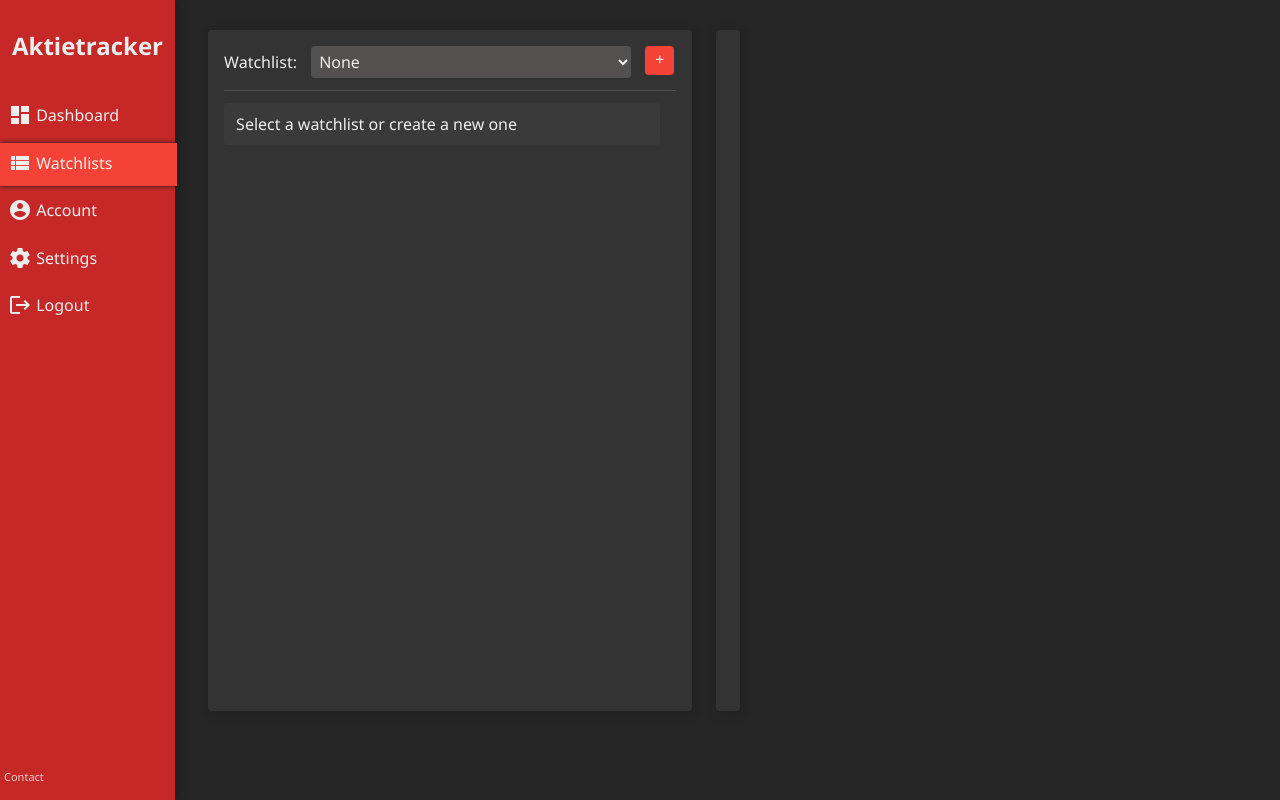
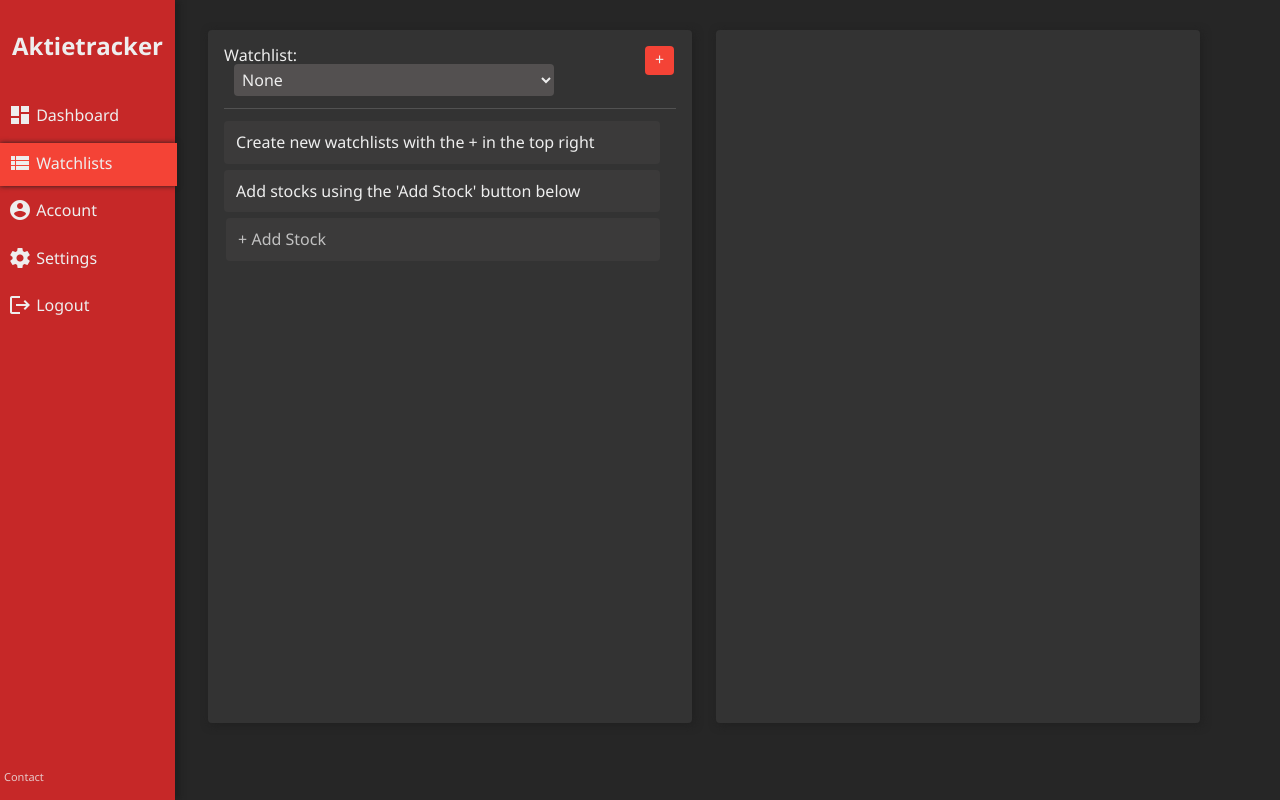
Before and after one commit to sclip/aktietracker, a Flask app: page /watchlists in a window 1280 px wide. Run offline with Flask 2, Linux system fonts and the light colour scheme; the visitor is signed in with stand-in values (Sample User, id 1); data comes from the database, SQL or seed files in the repository; data that the repository does not hold is empty.

Commit message:
some stuff

```diff
--- a/aktietracker/main/routes.py
+++ b/aktietracker/main/routes.py
@@ -1,8 +1,11 @@
 from flask import Blueprint
 from flask import render_template, jsonify, request
 from flask_login import login_required, current_user
+from aktietracker.main.forms import NewWatchlistForm, AddStockForm
+from loguru import logger
 
-# from main.models import Post
+from aktietracker.models import Watchlist, Stock
+from aktietracker import db
 
 main = Blueprint("main", __name__)
 
@@ -28,20 +31,79 @@
     return render_template("dashboard.html", selected_button="dashboard")
 
 
-@main.route("/watchlists")
+@main.route("/watchlists", methods=["GET", "POST"])
 @login_required
 def watchlists():
-    # posts = Post.query.all()
+
+    watchlists_ = current_user.watchlists
+
+    print(watchlists_)
+
     return render_template("watchlists.html", selected_button="watchlists")
+
+
+@main.route("/process_get_watchlists", methods=["GET", "POST"])
+def process_get_watchlists():
+    user_watchlists = current_user.watchlists
+    return jsonify({"watchlists": [x.name for x in user_watchlists], "success": True})
 
 
 @main.route("/process_watchlist_request", methods=["GET", "POST"])
 def process_watchlist_request():
-    print(request.get_data(as_text=True).split("=")[1])
     user_watchlists = current_user.watchlists
-    print(user_watchlists)
+
     for watchlist in user_watchlists:
         if watchlist.name == request.get_data(as_text=True).split("=")[1]:
-            return jsonify({"stocks": watchlist.stocks, "success": True})
+            return jsonify({"stocks": [stock.ticker for stock in watchlist.stocks], "success": True})
 
     return jsonify({"stocks": ["None"], "success": False})
+
+
+@main.route("/process_add_watchlist", methods=["GET", "POST"])
+def process_add_watchlist():
+    """ Create a new watchlist and add it to the database """
+
+    data = [x.split('=') for x in request.get_data(as_text=True).split("&")][0]
+    new_watchlist_name = " ".join(data[1].split("+"))
+    # some wack stuff has to be done for it to work
+
+    if 0 < len(new_watchlist_name) < 120:
+        watchlist = Watchlist(
+            name=new_watchlist_name,
+            user_id=current_user.id
+        )
+
+        db.session.add(watchlist)
+        db.session.commit()
+
+        return jsonify({"success": True})
+
+    return jsonify({"success": False})
+
+
+@main.route("/process_add_stock", methods=["GET", "POST"])
+def process_add_stock():
+    user_watchlists = current_user.watchlists
+
+    data = [x.split('=') for x in request.get_data(as_text=True).split("&")]
+
+    for watchlist in user_watchlists:
+        if watchlist.name == data[1][1]:  # data[1][1] is the watchlist name
+            new_stock_ticker = data[0][1]  # the stock ticker
+
+            # todo: validate tickers
+            # todo: add the option to add tickers with company names
+            # todo:  ... if valid_ticker(): ...
+
+            stock = Stock(
+                ticker=new_stock_ticker,
+                watchlist_id=watchlist.id
+            )
+
+            db.session.add(stock)
+            db.session.commit()
+
+            logger.info(f"Successfully added stock to watchlist ({new_stock_ticker})")
+            return jsonify({"success": True})
+
+    return jsonify({"success": False})
--- a/aktietracker/models.py
+++ b/aktietracker/models.py
@@ -29,7 +29,7 @@
 
 class Stock(db.Model):
     id = db.Column(db.Integer, primary_key=True)
-    ticker = db.Column(db.String(10), unique=True, nullable=False)
+    ticker = db.Column(db.String(10), nullable=False)
     watchlist_id = db.Column(db.Integer, db.ForeignKey("watchlist.id"), nullable=False)
 
     def __repr__(self):
--- a/aktietracker/static/main.css
+++ b/aktietracker/static/main.css
@@ -10,6 +10,10 @@
   --content-bg-color: #333;
   --shadow-color: #202020;
   --border-color: #525252;
+  --accept-color: #3f51b5;
+  --accept-color-hover: #5c6bc0;
+  --accept-color-2: #009688;
+  --accept-color-2-hover: #26a69a;
 }
 
 body {
@@ -109,6 +113,16 @@
   justify-content: center;
 }
 
+.row-flexbox {
+  display: flex;
+  flex-direction: row;
+}
+
+.column-flexbox {
+  display: flex;
+  flex-direction: column;
+}
+
 select {
   margin-left: 2px;
   margin-right: 2px;
@@ -126,3 +140,67 @@
 .space-filler-1 {
   width: 2%;
 }
+
+.space-filler-2 {
+  width: 20%;
+}
+
+.space-filler-3 {
+  width: 90%;
+}
+
+.space-height-filler-3 {
+  height: 90%;
+}
+
+.popup-window-container {
+  position: absolute;
+  width: 100%;
+  height: 100%;
+  display: flex;
+  flex-direction:row;
+  z-index: 10;
+  /* background-color: var(--bg-color); */
+  left: 0;
+  right: 0;
+  top: 0;
+}
+
+.popup-window {
+  opacity: 100%;
+  position: absolute;
+  left: 20%;
+  top: 3.5%;
+  right: 20%;
+  bottom: 2%;
+  padding: 16px;
+  background-color: var(--light-bg-color);
+  border-radius: 4px;
+  box-shadow: 4px 4px 24px var(--shadow-color);
+}
+
+.border-bottom {
+  border-bottom: 1px solid var(--border-color);
+  padding-bottom: 2px;
+}
+
+.center-text {
+  text-align: center;
+}
+
+.popup-btns {
+  min-width: 8em;
+}
+
+.muted-text {
+  opacity: 75%;
+}
+
+.entry-field {
+  background-color: var(--box-color);
+  border: 0;
+  border-radius: 4px;
+  color: #DDD;
+  padding: 4.5px;
+  /* min-width: 16em; */
+}
--- a/aktietracker/static/watchlists.css
+++ b/aktietracker/static/watchlists.css
@@ -35,9 +35,28 @@
   padding-right: 10px;
 }
 
+#add-stock-btn {
+  text-align: center;
+}
+
+#add-stock-btn:hover {
+
+  background-color: var(--hovered-box-color);
+}
+
+#add-stock-btn-2 {
+  padding: 6px;
+}
+
+#add-stock-btn-2:hover {
+
+  background-color: var(--light-bg-color);
+  cursor: auto;
+}
+
 #watchlist-content {
   border-top: 1px solid var(--border-color);
-  padding-top: 12px;
+  padding-top: 6px;
   height: 74vh;
   overflow-y: scroll;
 }
@@ -50,6 +69,7 @@
 .watchlist-content-section {
   margin-left: 12px;
   margin-right: 12px;
+  width: 460px;
 }
 
 .watchlist-item {
@@ -59,4 +79,41 @@
   border-radius: 4px;
   display: flex;
   flex-direction: row;
+  margin-top: 6px;
+  margin-bottom: 6px;
 }
+
+#new-watchlist-done-btn {
+  background-color: var(--accept-color);
+}
+
+#new-watchlist-done-btn:hover {
+  background-color: var(--accept-color-hover);
+}
+
+#add-stock-input-container {
+}
+
+.add-stock-btn {
+  font-size: 14px;
+  margin: 0;
+  border-radius: 4px;
+}
+
+#add-stock-done {
+  background-color: var(--accept-color-2);
+}
+
+#add-stock-done:hover {
+  background-color: var(--accept-color-2-hover);
+}
+
+#add-watchlist-input {
+  margin-top: 6px;
+  width: 98.4%;
+}
+
+#add-watchlist-input-container {
+  margin-left: auto;
+  margin-right: auto;
+}
--- a/aktietracker/templates/watchlists.html
+++ b/aktietracker/templates/watchlists.html
@@ -19,9 +19,15 @@
 
 						{% for watchlist_ in current_user.watchlists %}
 
-							<option value="{{ watchlist_.name }}">watchlist_.name</option>
+							<option value="{{ watchlist_.name }}">{{watchlist_.name}}</option>
 
 						{% endfor %}
+            <div class="" id="watchlist-selection">
+              <div v-for="watchlist_name in watchlist_names">
+                <option>[[watchlist_name]]</option>
+              </div>
+            </div>
+
 
 
           </select>
@@ -33,10 +39,6 @@
 
       <div class="" id="watchlist-content">
 
-        {% for stock in current_user.watchlists[0] %}
-          {{ stock.ticker }}
-        {% endfor %}
-
 				<div v-for="stock in stocks_list" class="watchlist-item">
 					<div class="">
 						[[stock]]
@@ -45,6 +47,21 @@
 
 					</div>
 				</div>
+
+				<div class="watchlist-item btn " id="add-stock-btn">
+					<span id="add-stock-btn-text" class="muted-text noselect">+ Add Stock</span>
+
+
+				</div>
+
+        <div class="watchlist-item btn " id="add-stock-btn-2">
+          <span id="add-stock-input-container">
+            <input type="text" class="entry-field" name="new-stock" value="" id="add-stock-input" >
+
+            <span id="add-stock-done" class="material-icons btn add-stock-btn noselect">done</span>
+            <span id="add-stock-cancel" class="material-icons btn add-stock-btn noselect">close</span>
+          </span>
+        </div>
 
       </div>
 
@@ -60,15 +77,69 @@
   </div>
 </div>
 
+<div class="popup-window-container" id="new-watchlist-popup">
+	<div class="popup-window column-flexbox">
+		<h2 class="border-bottom center-text">New Watchlist</h2>
+    <div class="add-watchlist-input-container">
+      <label for="new-watchlist">Watchlist name:</label>
+      <input type="text" name="new-watchlist" value="" class="entry-field" id="add-watchlist-input">
+    </div>
+		<div class="space-height-filler-3">
+
+		</div>
+		<div class="horizontal-flexbox">
+			<div class="btn popup-btns" id="new-watchlist-cancel">
+				Cancel
+			</div>
+			<div class="space-filler-3">
+
+			</div>
+			<div class="btn popup-btns" id="new-watchlist-done-btn">
+				Done
+			</div>
+		</div>
+	</div>
+</div>
+
 <script>
 
 	const watchlist = new Vue({
-			el: '#watchlist-content',
+			el: '#watchlist-container',
 			delimiters: ['[[', ']]'],
 			data: {
-					stocks_list: ["null"]
+					stocks_list: ["null"],
+          watchlist_names: ["None"]
 			}
 	})
+
+
+	function show_popup() {
+		$("#new-watchlist-popup").show();
+	}
+
+	function hide_popup() {
+		$("#new-watchlist-popup").hide();
+	}
+
+
+  function get_watchlists() {
+    $.ajax({
+      data: {
+
+      },
+      type: "POST",
+      url: "/process_get_watchlists"
+    }).done(function(data) {
+      if (data.success == true) {
+        watchlist.watchlist_names = data.watchlists;
+        // alert("success");
+      } else {
+        // alert("not success");
+      }
+    });
+  }
+
+
 
 	function select_watchlist() {
 
@@ -81,7 +152,10 @@
 		})
 		.done(function(data) {
 			if (data.success == false) {
-				watchlist.stocks_list = ["Select a watchlist or create a new one"]
+				watchlist.stocks_list = [
+					"Create new watchlists with the + in the top right",
+					"Add stocks using the 'Add Stock' button below"
+				]
 			} else {
 				watchlist.stocks_list = data.stocks;
 			}
@@ -91,13 +165,83 @@
 
 	$(document).ready(function() {
 
-
-
+		hide_popup();
+    get_watchlists();
 		select_watchlist();
+    $("#add-stock-btn-2").hide();
 
 		$("#watchlist-selector").change(function() {
 			select_watchlist();
 		});
+
+		$("#new-watchlist-cancel").click(function(){
+			hide_popup();
+      $("#add-watchlist-input").val("");
+		});
+
+		$("#add-watchlist-btn").click(function(){
+			show_popup();
+		});
+
+    $("#add-stock-btn").click(function(){
+      $("#add-stock-btn").hide();
+      $("#add-stock-btn-2").show();
+      $("#add-stock-input").focus();
+    });
+
+    $("#add-stock-cancel").click(function(){
+      $("#add-stock-btn").show();
+      $("#add-stock-btn-2").hide();
+      $("#add-stock-input").val("");
+    });
+
+    $("#add-stock-done").click(function(){
+      $.ajax({
+  			data : {
+  				stock_name : $("#add-stock-input").val(),
+          selected_watchlist: $("#watchlist-selector").val()
+  			},
+  			type : "POST",
+  			url: "/process_add_stock"
+  		})
+  		.done(function(data) {
+  			if (data.success == false) {
+  				// Error message here
+          alert("error");
+  			} else {
+          select_watchlist();
+          $("#add-stock-input").val("");  // Clear the input field
+          hide_popup();
+  			}
+
+  		});
+
+
+    })
+
+    $("#new-watchlist-done-btn").click(function(){
+      $.ajax({
+        data : {
+          new_watchlist_name : $("#add-watchlist-input").val()
+        },
+        type : "POST",
+        url: "/process_add_watchlist"
+      })
+      .done(function(data) {
+        if (data.success == false) {
+          // Error message here
+          alert("error");
+        } else {
+          select_watchlist();
+          $("#add-watchlist-input").val("");
+          // Clear the input field
+        }
+
+      });
+    })
+
+
+
 
 
 	});
--- a/aktietracker/users/routes.py
+++ b/aktietracker/users/routes.py
@@ -12,7 +12,7 @@
 @users.route("/register", methods=["GET", "POST"])
 def register():
     if current_user.is_authenticated:
-        return redirect(url_for("main.index"))
+        return redirect(url_for("main.dashboard"))
 
     form = RegistrationForm()
     if form.validate_on_submit():
--- a/main.py
+++ b/main.py
@@ -8,6 +8,8 @@
 def main():
     # create_db()
     app.run(debug=True)
+    # app.run(debug=True, host="0.0.0.0")
+    # host="0.0.0.0"
 
 
 def create_db():
```
Also changed, not shown: aktietracker/main/forms.py (added, +46 -0 lines), 1 other file.
